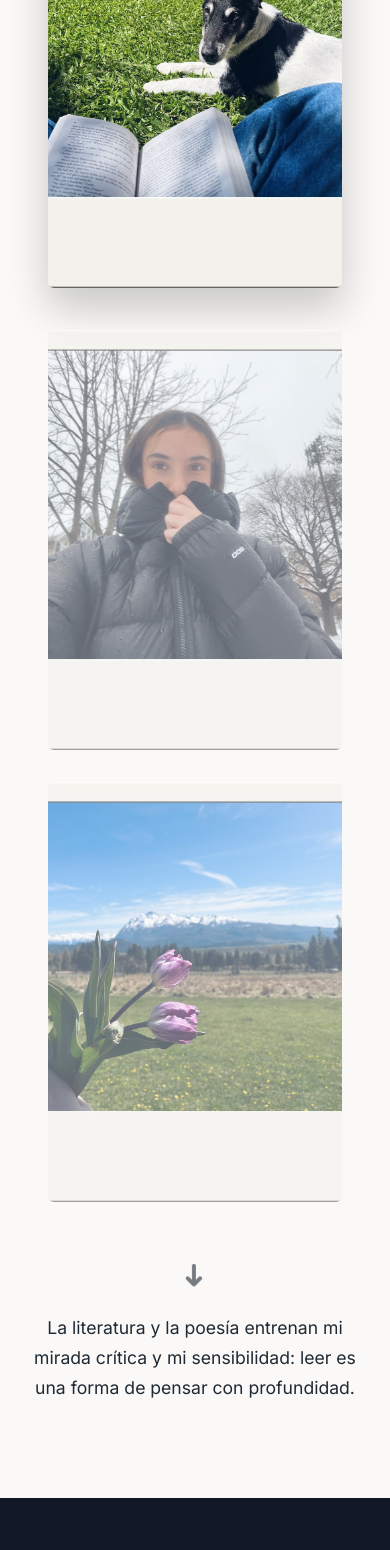
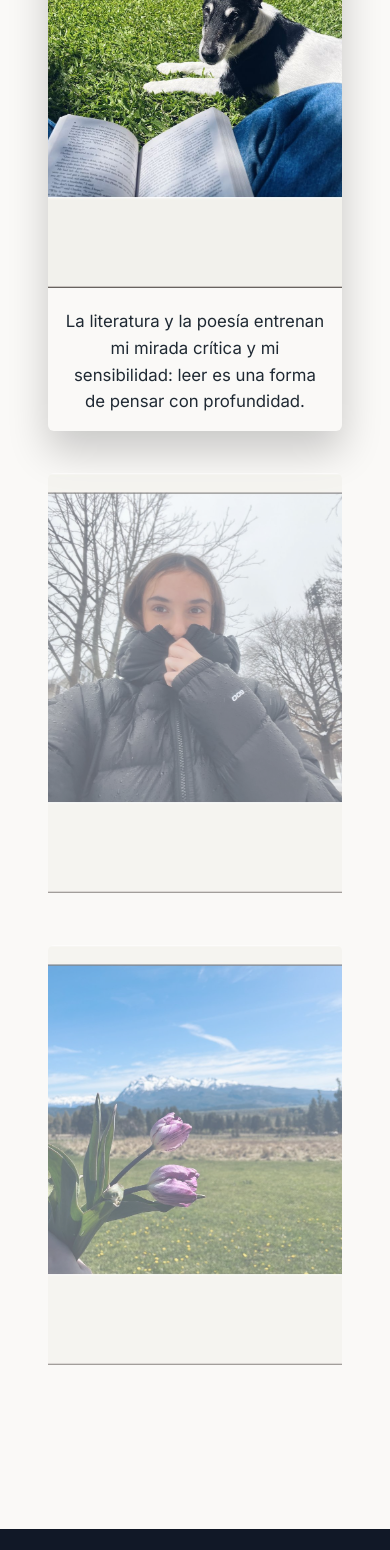
Before and after one commit to sdestree/portfolio, a React (Vite) app: page / in a window 390 px wide. Shown: the part 4619-6169 px from the top of the page. Built offline with nearby package versions, Linux system fonts and the light colour scheme.

Commit message:
Descripción foto AboutMe responsive

```diff
--- a/src/sections/AboutMe.jsx
+++ b/src/sections/AboutMe.jsx
@@ -33,16 +33,24 @@ export default function AboutMe() {
           <div
             key={item.id}
             className={`photo-card ${activeId === item.id ? 'active' : ''}`}
-            onClick={() => setActiveId(item.id)}
+            onClick={() =>
+              setActiveId(activeId === item.id ? null : item.id)
+            }
           >
-            <img src={item.image} alt="Foto personal" loading='lazy'/>
+            <img src={item.image} alt="Foto personal" loading="lazy" />
+
+            {/* TEXTO MOBILE */}
+            <div className="mobile-text">
+              <p>{item.text}</p>
+            </div>
           </div>
         ))}
       </div>
 
+      {/* TEXTO DESKTOP */}
       <div className="message-container">
         <span className="arrow">➜</span>
-        <p>{activeItem.text}</p>
+        <p>{activeItem?.text}</p>
       </div>
     </section>
   )
--- a/src/styles/AboutMe.css
+++ b/src/styles/AboutMe.css
@@ -28,6 +28,7 @@
   cursor: pointer;
   transition: transform 0.4s ease, box-shadow 0.4s ease, opacity 0.4s ease;
   opacity: 0.6;
+  position: relative;
 }
 
 .photo-card img {
@@ -49,7 +50,18 @@
   opacity: 0.85;
 }
 
-/* ---------- MENSAJE ---------- */
+/* ---------- TEXTO MOBILE (oculto por defecto) ---------- */
+
+.mobile-text {
+  display: none;
+  margin-top: 1rem;
+  padding: 0 1rem;
+  font-size: 1.05rem;
+  line-height: 1.6;
+  animation: fadeIn 0.3s ease;
+}
+
+/* ---------- MENSAJE DESKTOP ---------- */
 
 .message-container {
   display: flex;
@@ -109,28 +121,26 @@
   .photo-card {
     width: 90%;
     max-width: 360px;
+    height: auto;
+    padding-bottom: 1rem;
+  }
+
+  .photo-card img {
     height: 420px;
   }
 
+  /* mostramos texto debajo de la foto activa */
+  .photo-card.active .mobile-text {
+    display: block;
+  }
+
+  /* ocultamos el mensaje global en mobile */
   .message-container {
-    flex-direction: column;
+    display: none;
+  }
+
+  .mobile-text p {
+    margin: 0;
     text-align: center;
   }
-
-  .arrow {
-    transform: rotate(90deg);
-    animation: arrowMoveVertical 1.5s infinite ease-in-out;
-  }
-
-  @keyframes arrowMoveVertical {
-    0% {
-      transform: translateY(0) rotate(90deg);
-    }
-    50% {
-      transform: translateY(6px) rotate(90deg);
-    }
-    100% {
-      transform: translateY(0) rotate(90deg);
-    }
-  }
 }
```
